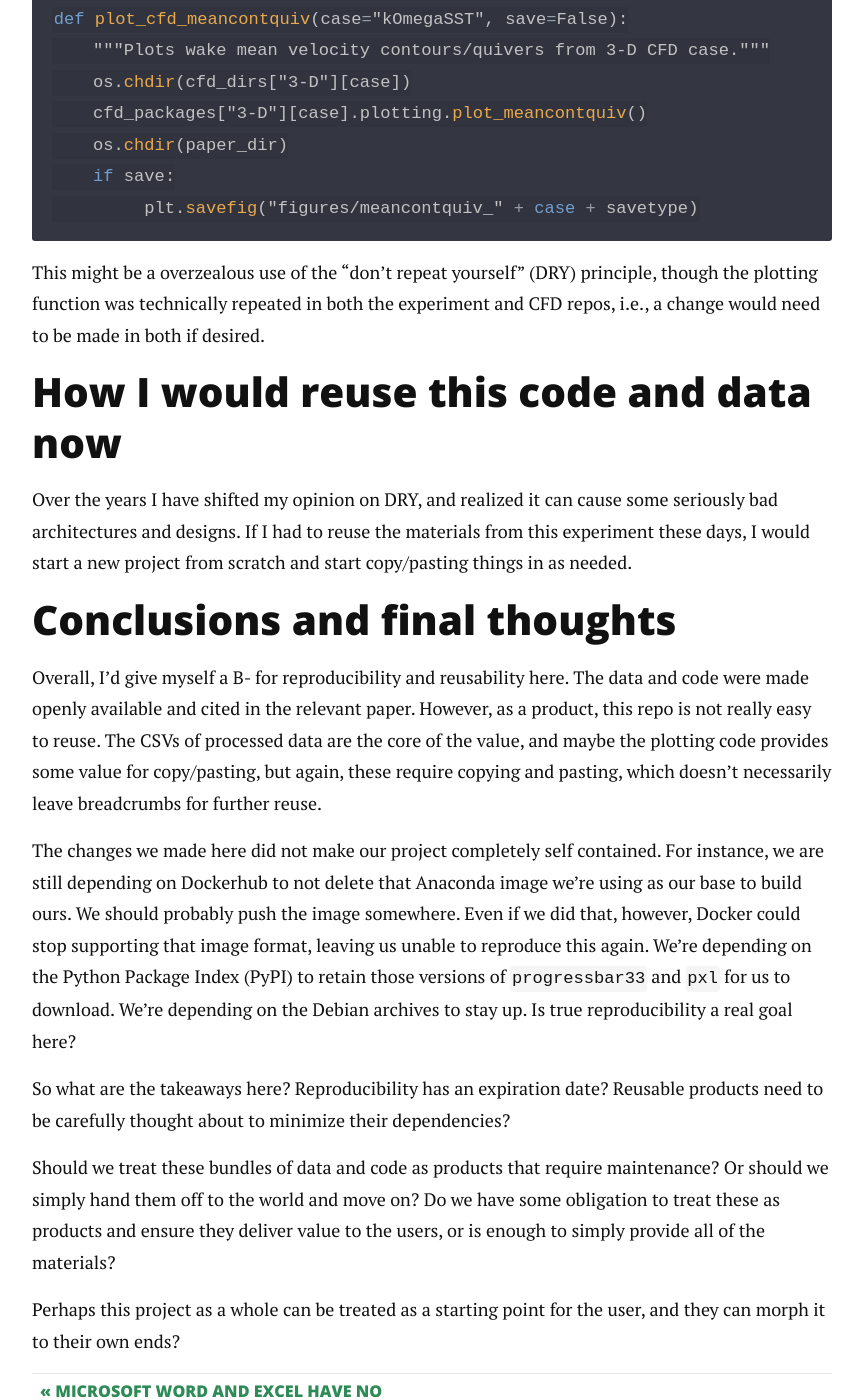
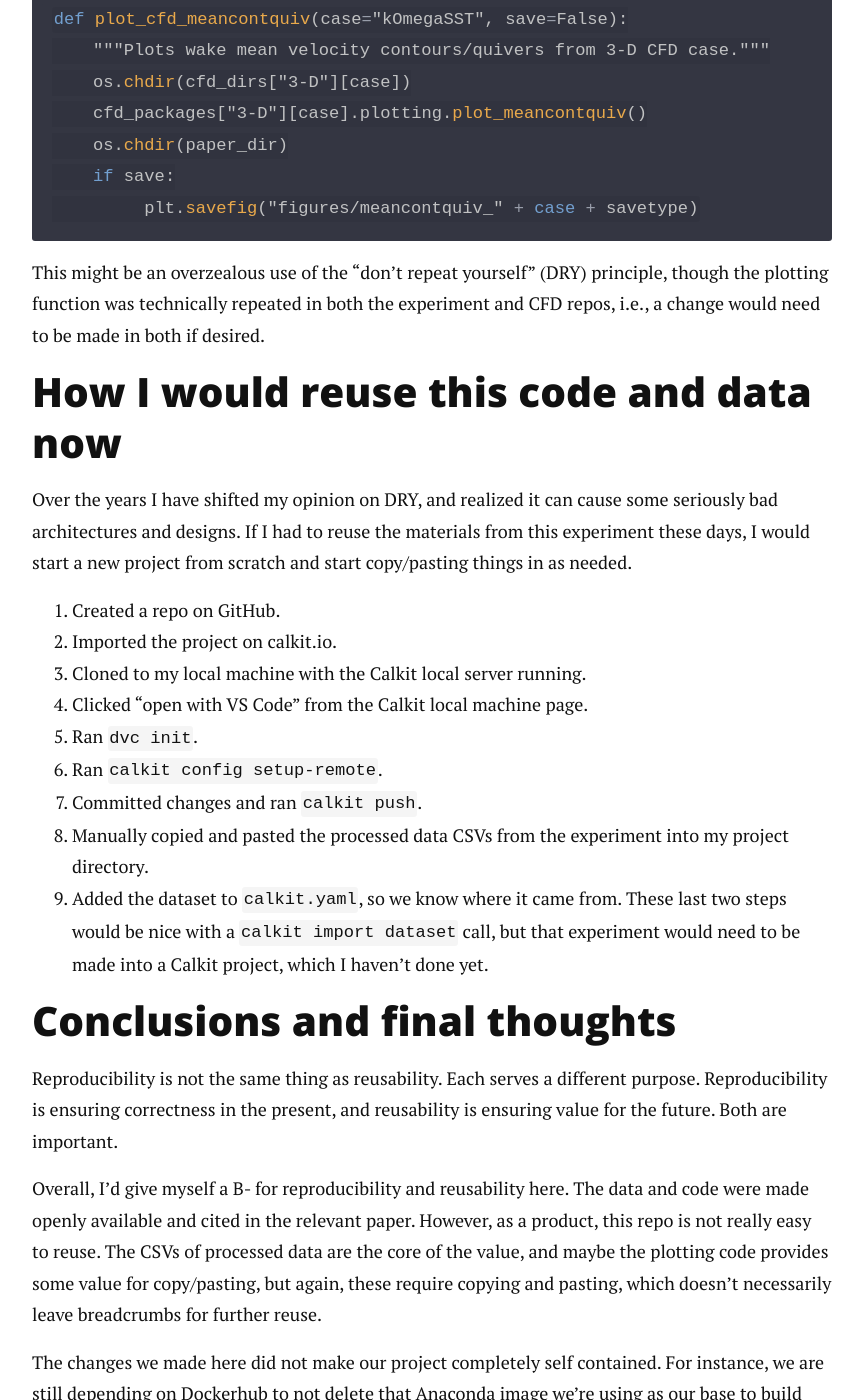
Before and after one commit to petebachant/petebachant.github.io, a Jekyll site: the page built from _posts/2024-12-03-failed-to-repro.markdown, in a window 1280 px wide and 1400 px high, scrolled down 12781 px. Shown: the whole window, without its empty margins (208-1071 px from the left). Built offline with Jekyll 4.4.1, drawn with Linux system fonts in a browser that asks for light colours; nearby versions of some CDN libraries; comment, search, counter and statistics services are not loaded.

Commit message:
Add to repro fail article

````diff
--- a/_posts/2024-12-03-failed-to-repro.markdown
+++ b/_posts/2024-12-03-failed-to-repro.markdown
@@ -383,7 +383,7 @@ def plot_cfd_meancontquiv(case="kOmegaSST", save=False):
          plt.savefig("figures/meancontquiv_" + case + savetype)
 ```
 
-This might be a overzealous use of the "don't repeat yourself" (DRY)
+This might be an overzealous use of the "don't repeat yourself" (DRY)
 principle,
 though the plotting function was technically repeated in both the experiment
 and CFD repos, i.e., a change would need to be made in both if desired.
@@ -396,7 +396,27 @@ If I had to reuse the materials from this experiment these days,
 I would start a new project from scratch and start copy/pasting things in
 as needed.
 
+1. Created a repo on GitHub.
+2. Imported the project on calkit.io.
+3. Cloned to my local machine with the Calkit local server running.
+1. Clicked "open with VS Code" from the Calkit local machine page.
+1. Ran `dvc init`.
+1. Ran `calkit config setup-remote`.
+1. Committed changes and ran `calkit push`.
+1. Manually copied and pasted the processed data CSVs from the experiment into
+   my project directory.
+1. Added the dataset to `calkit.yaml`, so we know where it came from.
+   These last two steps would be nice with a `calkit import dataset` call,
+   but that experiment would need to be made into a Calkit project,
+   which I haven't done yet.
+
 ## Conclusions and final thoughts
+
+Reproducibility is not the same thing as reusability.
+Each serves a different purpose.
+Reproducibility is ensuring correctness in the present,
+and reusability is ensuring value for the future.
+Both are important.
 
 Overall, I'd give myself a B- for reproducibility and reusability
 here.
````
